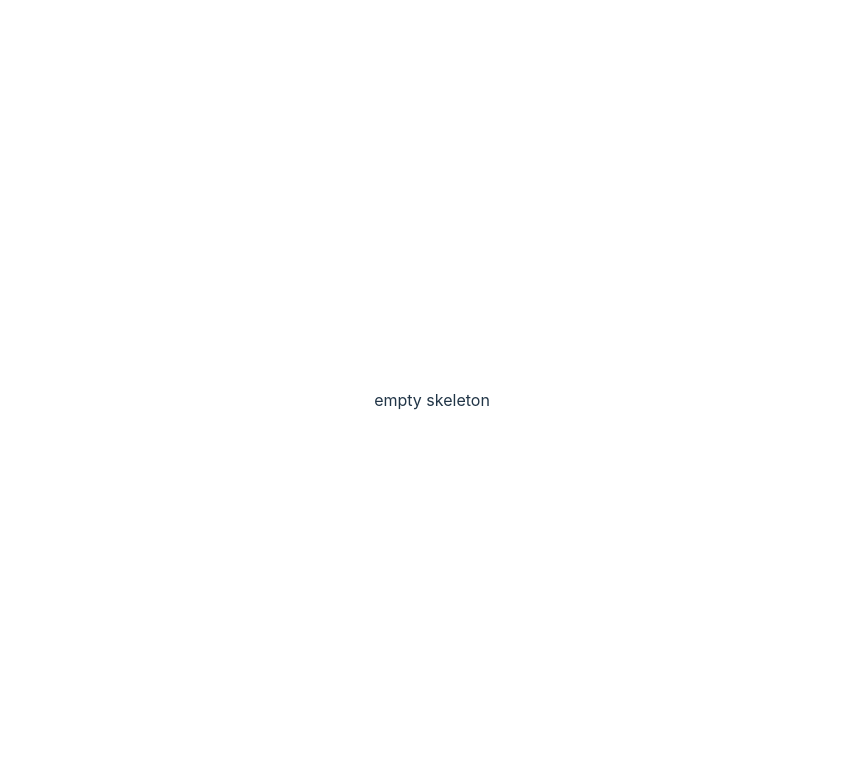
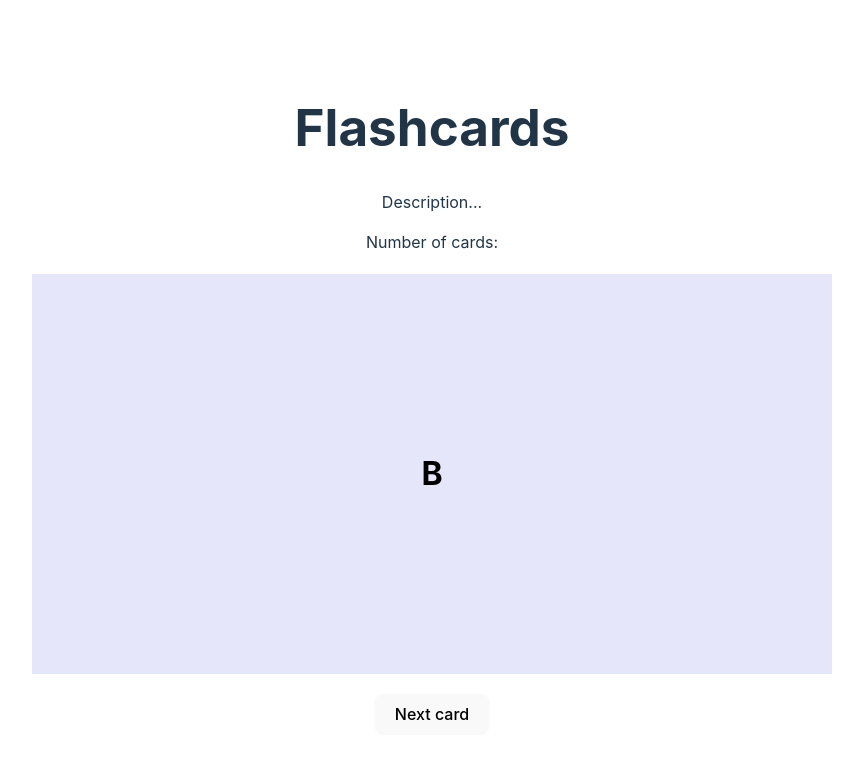
Before and after one commit to kellyy8/WEB102-Projects, a React (Vite) app in the folder 2FlashcardsPt1/: page / in a window 1280 px wide. Shown: the top 758 px of the page, without its empty margins (208-1071 px from the left). Built offline with nearby package versions, Linux system fonts and the light colour scheme.

Commit message:
Created a skeleton for homepage and sample flashcards that toggle between the question and answer on click.

```diff
--- a/2FlashcardsPt1/src/App.jsx
+++ b/2FlashcardsPt1/src/App.jsx
@@ -1,15 +1,25 @@
-import { useState } from 'react'
-import reactLogo from './assets/react.svg'
-import viteLogo from '/vite.svg'
+import {useState} from 'react'
+import Flashcard from './Flashcard'
 import './App.css'
 
-function App() {
-  const [count, setCount] = useState(0)
+const App = () => {
+  const cardPairs = {  // TODO: Update sample card pairs.
+    "A" : "a",
+    "B" : "b",
+  }
+
+  const [question, setQuestion] = useState("B")
 
   return (
-    <>
-      <div>empty skeleton</div>
-    </>
+    <div>
+      <div className="intro">
+        <h1>Flashcards</h1>
+        <p>Description...</p>
+        <p>Number of cards: {/** TODO */}</p>
+      </div>
+      <Flashcard q={question} a={cardPairs[question]}/>
+      <button onClick={()=>{/** TODO */}}>Next card</button>
+    </div>
   )
 }
 
--- /dev/null
+++ b/2FlashcardsPt1/src/Flashcard.css
@@ -0,0 +1,22 @@
+.wrapper{
+    height: 400px;
+    width: 800px;
+    margin: 20px;
+    background-color: lavender;
+
+    /* TODO: Is there a way to center the text without using flexbox? */
+    display: flex;
+    justify-content: center;
+    align-items: center;
+
+    &:hover{
+        cursor: pointer;
+        /** TODO: Create a gradient. Box-shadow? */
+    }
+}
+
+p.content {
+    font-size: 32px;
+    font-weight: bold;
+    color: black;
+}
--- /dev/null
+++ b/2FlashcardsPt1/src/Flashcard.jsx
@@ -0,0 +1,19 @@
+import {useState} from 'react'
+import './Flashcard.css'
+
+const Flashcard = (props) => {
+    const [showAnswer, setShowAnswer] = useState(false)
+
+    const flipCard = () => {
+        /** TODO: Animate the card to flip 180º. */
+        setShowAnswer(!showAnswer)
+    }
+
+    return(
+        <div className="wrapper" onClick={flipCard}>
+            <p className="content">{showAnswer ? props.a : props.q}</p>
+        </div>
+    )
+}
+
+export default Flashcard
```
